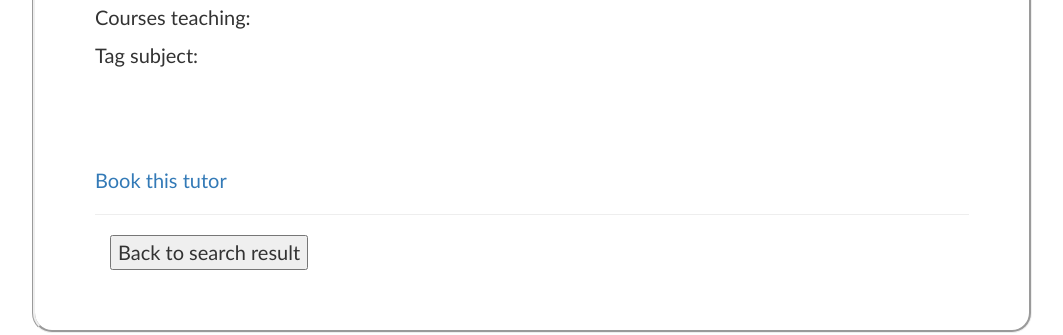
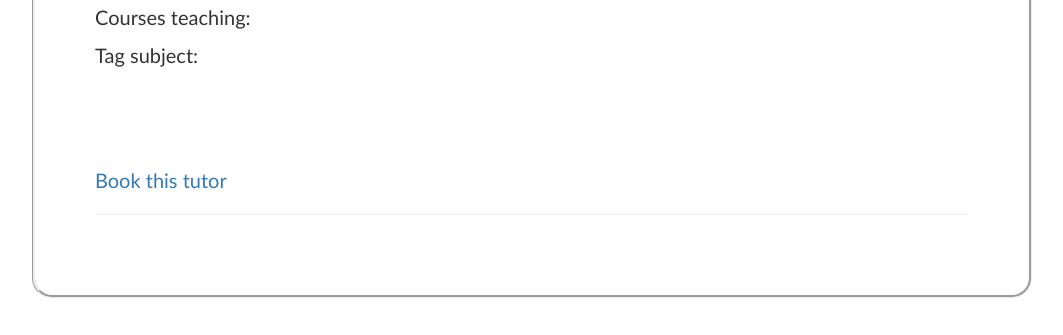
Before and after one commit to eric19960304/Tutoria, a Django app: a page that uses core/templates/view_tutor_profile.html in a window 1280 px wide. Shown: the part 499-834 px from the top of the page, without its empty margins (120-1183 px from the left). After the commit the page ends 797 px from the top, so only its background shows below. Run offline with Django 3.2, Linux system fonts and the light colour scheme; data comes from the database, SQL or seed files in the repository; both versions use the stored data as it was after the commit; some libraries are stand-ins or nearby versions.

Commit message:
fix back to search result

```diff
--- a/core/templates/view_tutor_profile.html
+++ b/core/templates/view_tutor_profile.html
@@ -77,10 +77,6 @@
         {% endif %}
         <hr/>
 
-        <div class="form-group">
-        <div class="col-xs-7">
-        <button onclick="window.history.back();" >Back to search result</button>
-        </div>
-    </div>
+
 
 {% endblock %}
```
Also changed, not shown: db.sqlite3.
